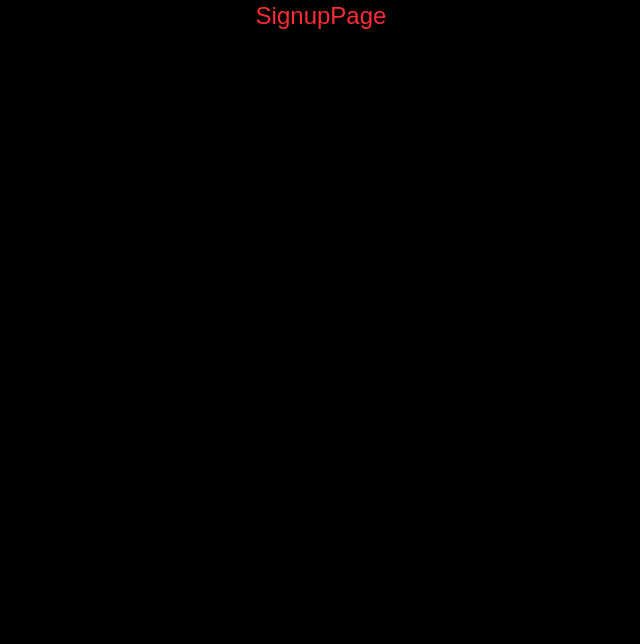
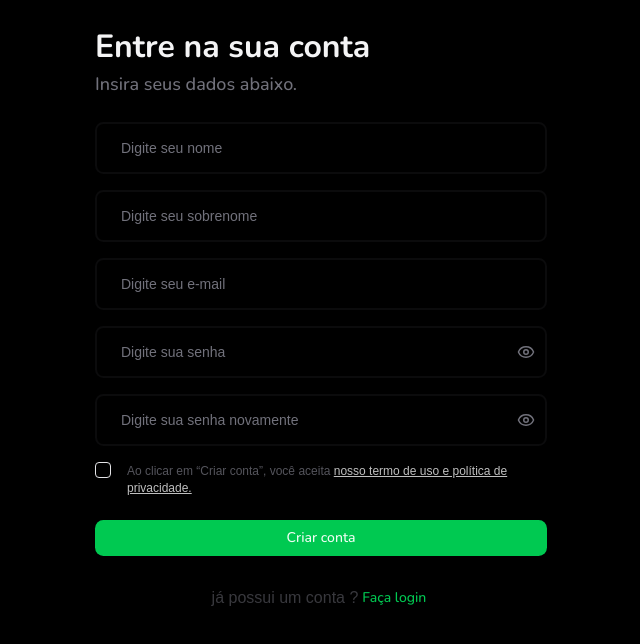
Before and after one commit to Allysonfreitas210695/Fintrack, a React (Vite) app: page /auth/signup in a window 1280 px wide. Shown: the top 644 px of the page, without its empty margins (319-959 px from the left). Built offline with nearby package versions, Linux system fonts and the light colour scheme; a web font is replaced by a local one.

Commit message:
feat: add signup component

```diff
--- a/package.json
+++ b/package.json
@@ -12,7 +12,9 @@
   },
   "dependencies": {
     "@hookform/resolvers": "^5.2.2",
+    "@radix-ui/react-checkbox": "^1.3.3",
     "@radix-ui/react-label": "^2.1.7",
+    "@radix-ui/react-scroll-area": "^1.2.10",
     "@radix-ui/react-slot": "^1.2.3",
     "@tailwindcss/vite": "^4.1.13",
     "class-variance-authority": "^0.7.1",
--- /dev/null
+++ b/src/components/ui/checkbox.jsx
@@ -0,0 +1,27 @@
+import * as CheckboxPrimitive from '@radix-ui/react-checkbox'
+import { CheckIcon } from 'lucide-react'
+import * as React from 'react'
+
+import { cn } from '@/lib/utils'
+
+function Checkbox({ className, ...props }) {
+  return (
+    <CheckboxPrimitive.Root
+      data-slot="checkbox"
+      className={cn(
+        'peer border-input dark:bg-input/30 data-[state=checked]:bg-primary data-[state=checked]:text-primary-foreground dark:data-[state=checked]:bg-primary data-[state=checked]:border-primary focus-visible:border-ring focus-visible:ring-ring/50 aria-invalid:ring-destructive/20 dark:aria-invalid:ring-destructive/40 aria-invalid:border-destructive size-4 shrink-0 rounded-[4px] border shadow-xs transition-shadow outline-none focus-visible:ring-[3px] disabled:cursor-not-allowed disabled:opacity-50',
+        className
+      )}
+      {...props}
+    >
+      <CheckboxPrimitive.Indicator
+        data-slot="checkbox-indicator"
+        className="flex items-center justify-center text-current transition-none"
+      >
+        <CheckIcon className="size-3.5" />
+      </CheckboxPrimitive.Indicator>
+    </CheckboxPrimitive.Root>
+  )
+}
+
+export { Checkbox }
--- /dev/null
+++ b/src/components/ui/scroll-area.jsx
@@ -0,0 +1,48 @@
+import * as ScrollAreaPrimitive from '@radix-ui/react-scroll-area'
+import * as React from 'react'
+
+import { cn } from '@/lib/utils'
+
+function ScrollArea({ className, children, ...props }) {
+  return (
+    <ScrollAreaPrimitive.Root
+      data-slot="scroll-area"
+      className={cn('relative', className)}
+      {...props}
+    >
+      <ScrollAreaPrimitive.Viewport
+        data-slot="scroll-area-viewport"
+        className="focus-visible:ring-ring/50 size-full rounded-[inherit] transition-[color,box-shadow] outline-none focus-visible:ring-[3px] focus-visible:outline-1"
+      >
+        {children}
+      </ScrollAreaPrimitive.Viewport>
+      <ScrollBar />
+      <ScrollAreaPrimitive.Corner />
+    </ScrollAreaPrimitive.Root>
+  )
+}
+
+function ScrollBar({ className, orientation = 'vertical', ...props }) {
+  return (
+    <ScrollAreaPrimitive.ScrollAreaScrollbar
+      data-slot="scroll-area-scrollbar"
+      orientation={orientation}
+      className={cn(
+        'flex touch-none p-px transition-colors select-none',
+        orientation === 'vertical' &&
+          'h-full w-2.5 border-l border-l-transparent',
+        orientation === 'horizontal' &&
+          'h-2.5 flex-col border-t border-t-transparent',
+        className
+      )}
+      {...props}
+    >
+      <ScrollAreaPrimitive.ScrollAreaThumb
+        data-slot="scroll-area-thumb"
+        className="bg-border relative flex-1 rounded-full"
+      />
+    </ScrollAreaPrimitive.ScrollAreaScrollbar>
+  )
+}
+
+export { ScrollArea, ScrollBar }
--- a/src/pages/signup.jsx
+++ b/src/pages/signup.jsx
@@ -1,5 +1,214 @@
+import { zodResolver } from '@hookform/resolvers/zod'
+import { useForm } from 'react-hook-form'
+import { Link } from 'react-router'
+import z from 'zod'
+
+import { InputPassword } from '@/components/input-password'
+import { Button } from '@/components/ui/button'
+import {
+  Card,
+  CardContent,
+  CardDescription,
+  CardFooter,
+  CardHeader,
+} from '@/components/ui/card'
+import { Checkbox } from '@/components/ui/checkbox'
+import {
+  Form,
+  FormControl,
+  FormField,
+  FormItem,
+  FormMessage,
+} from '@/components/ui/form'
+import { Input } from '@/components/ui/input'
+import { ScrollArea } from '@/components/ui/scroll-area'
+import { ROUTES_KEYS } from '@/routes/routes.keys'
+
+export const formSchema = z
+  .object({
+    firstName: z.string().trim().min(1, {
+      message: 'O nome é obrigatório.',
+    }),
+    lastName: z.string().trim().min(1, {
+      message: 'O sobrenome é obrigatório.',
+    }),
+    email: z
+      .email({
+        message: 'O e-mail é inválido.',
+      })
+      .trim()
+      .min(1, {
+        message: 'O e-mail é obrigatório.',
+      }),
+    password: z.string().trim().min(6, {
+      message: 'A senha deve ter no mínimo 6 caracteres.',
+    }),
+    passwordConfirmation: z.string().trim().min(6, {
+      message: 'A confirmação de senha é obrigatória.',
+    }),
+    terms: z.boolean().refine((value) => value === true, {
+      message: 'Você precisa aceitar os termos.',
+    }),
+  })
+  .refine((data) => data.password === data.passwordConfirmation, {
+    message: 'As senhas não coincidem.',
+    path: ['passwordConfirmation'],
+  })
+
 const SignupPage = () => {
-  return <h1 className="text-center text-2xl text-red-500">SignupPage</h1>
+  const form = useForm({
+    resolver: zodResolver(formSchema),
+    defaultValues: {
+      firstName: '',
+      lastName: '',
+      email: '',
+      password: '',
+      passwordConfirmation: '',
+      terms: false,
+    },
+  })
+
+  function handleSubmit(data) {
+    console.log(data)
+  }
+
+  return (
+    <ScrollArea className="flex h-screen w-screen flex-col items-center justify-center gap-3">
+      <div className="flex h-full w-full flex-col items-center justify-center gap-3">
+        <Form {...form}>
+          <form onSubmit={form.handleSubmit(handleSubmit)}>
+            <Card className="w-[500px] border-0 bg-transparent">
+              <CardHeader className="flex flex-col">
+                <CardDescription>
+                  <h1 className="text-secondary space-y-1 text-[32px] font-bold">
+                    Entre na sua conta
+                  </h1>
+                  <span className="text-muted-foreground text-center text-lg font-medium">
+                    Insira seus dados abaixo.
+                  </span>
+                </CardDescription>
+              </CardHeader>
+              <CardContent className="space-y-4">
+                <FormField
+                  control={form.control}
+                  name="firstName"
+                  render={({ field }) => (
+                    <FormItem>
+                      <FormControl>
+                        <Input placeholder="Digite seu nome" {...field} />
+                      </FormControl>
+                      <FormMessage />
+                    </FormItem>
+                  )}
+                />
+                <FormField
+                  control={form.control}
+                  name="lastName"
+                  render={({ field }) => (
+                    <FormItem>
+                      <FormControl>
+                        <Input placeholder="Digite seu sobrenome" {...field} />
+                      </FormControl>
+                      <FormMessage />
+                    </FormItem>
+                  )}
+                />
+                <FormField
+                  control={form.control}
+                  name="email"
+                  render={({ field }) => (
+                    <FormItem>
+                      <FormControl>
+                        <Input placeholder="Digite seu e-mail" {...field} />
+                      </FormControl>
+                      <FormMessage />
+                    </FormItem>
+                  )}
+                />
+                <FormField
+                  control={form.control}
+                  name="password"
+                  render={({ field }) => (
+                    <FormItem>
+                      <FormControl>
+                        <InputPassword
+                          placeholder="Digite sua senha"
+                          {...field}
+                        />
+                      </FormControl>
+                      <FormMessage />
+                    </FormItem>
+                  )}
+                />
+                <FormField
+                  control={form.control}
+                  name="passwordConfirmation"
+                  render={({ field }) => (
+                    <FormItem>
+                      <FormControl>
+                        <InputPassword
+                          placeholder="Digite sua senha novamente"
+                          {...field}
+                        />
+                      </FormControl>
+                      <FormMessage />
+                    </FormItem>
+                  )}
+                />
+
+                <FormField
+                  control={form.control}
+                  name="terms"
+                  render={({ field }) => (
+                    <FormItem className="items-top flex space-y-0 space-x-2">
+                      <FormControl>
+                        <Checkbox
+                          checked={field.value}
+                          onCheckedChange={field.onChange}
+                        />
+                      </FormControl>
+                      <div className="leading-none">
+                        <label
+                          htmlFor="terms"
+                          className={`text-muted-foreground text-xs opacity-75 ${form.formState.errors.terms && 'text-red-500'}`}
+                        >
+                          Ao clicar em “Criar conta”, você aceita{' '}
+                          <a
+                            href="#"
+                            className={`text-white underline ${form.formState.errors.terms && 'text-red-500'}`}
+                          >
+                            nosso termo de uso e política de privacidade.
+                          </a>
+                        </label>
+                      </div>
+                    </FormItem>
+                  )}
+                />
+              </CardContent>
+              <CardFooter>
+                <Button type="submit" className="w-full">
+                  Criar conta
+                </Button>
+              </CardFooter>
+            </Card>
+          </form>
+        </Form>
+      </div>
+      <div className="flex items-center justify-center pb-4">
+        <p className="text-muted-foreground text-center opacity-50">
+          já possui um conta ?
+        </p>
+        <Button
+          variant="link"
+          className={'px-1'}
+          asChild
+          disabled={form.formState.isSubmitting}
+        >
+          <Link to={ROUTES_KEYS.AUTH.LOGIN}>Faça login</Link>
+        </Button>
+      </div>
+    </ScrollArea>
+  )
 }
 
 export default SignupPage
```
Also changed, not shown: 1 other file (tests, documents, lock files or other folders).
